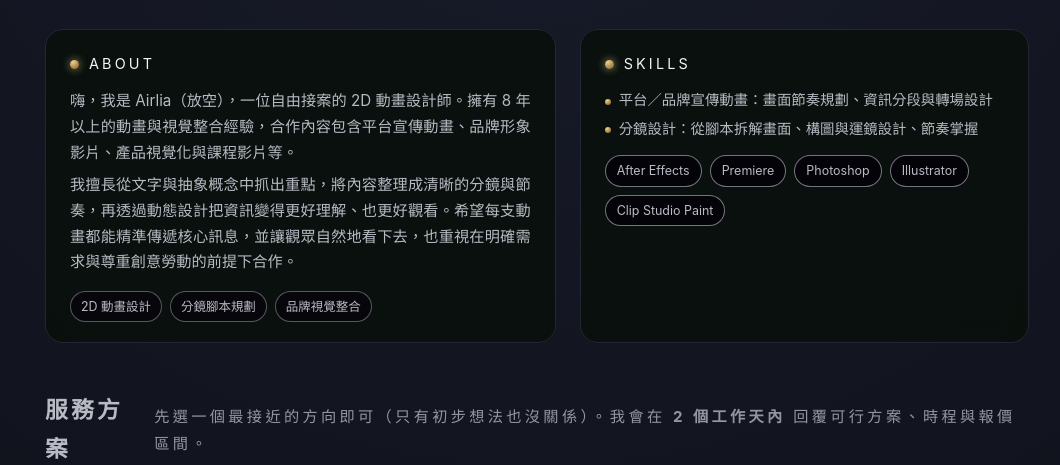
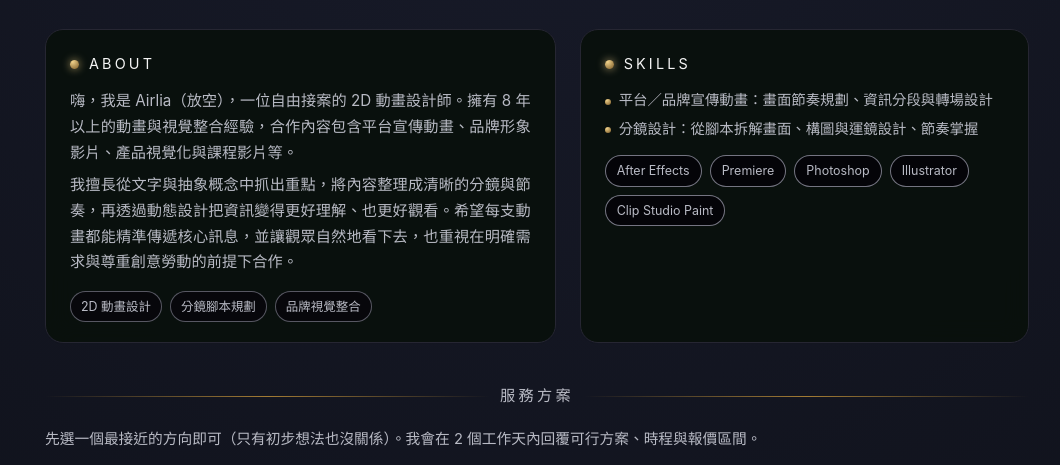
Before and after one commit to AirliaHSU/information, a plain HTML site: page index.html in a window 1280 px wide. Shown: the part 280-745 px from the top of the page, without its empty margins (103-1163 px from the left). Drawn offline with Linux system fonts and the light colour scheme.

Commit message:
Update index.html

```diff
--- a/index.html
+++ b/index.html
@@ -707,13 +707,15 @@
       </article>
     </section>
 <!-- ===== SERVICES / PRICING OPTIONS ===== -->
-<section id="services" class="section services">
-  <div class="section-title">
-    <h2>服務方案</h2>
-    <p class="muted">
-      先選一個最接近的方向即可（只有初步想法也沒關係）。我會在 <b>2 個工作天內</b> 回覆可行方案、時程與報價區間。
-    </p>
-  </div>
+<div class="section-title" style="margin-top: 34px;">
+  <span class="section-title-line"></span>
+  <span class="label">服務方案</span>
+  <span class="section-title-line"></span>
+</div>
+
+<p class="pricing-note">
+  先選一個最接近的方向即可（只有初步想法也沒關係）。我會在 2 個工作天內回覆可行方案、時程與報價區間。
+</p>
 
   <div class="service-grid">
     <!-- Card 1 -->
@@ -824,6 +826,13 @@
     .service-grid{ grid-template-columns: 1fr; }
     .service-card.highlight{ transform: none; }
   }
+  .pricing-note{
+  margin: 10px 0 18px;
+  color: var(--text-sub);
+  font-size: 0.92rem;
+  text-align: justify;
+}
+
 </style>
 
     <!-- ===== 動畫作品（輪播） ===== -->
```
